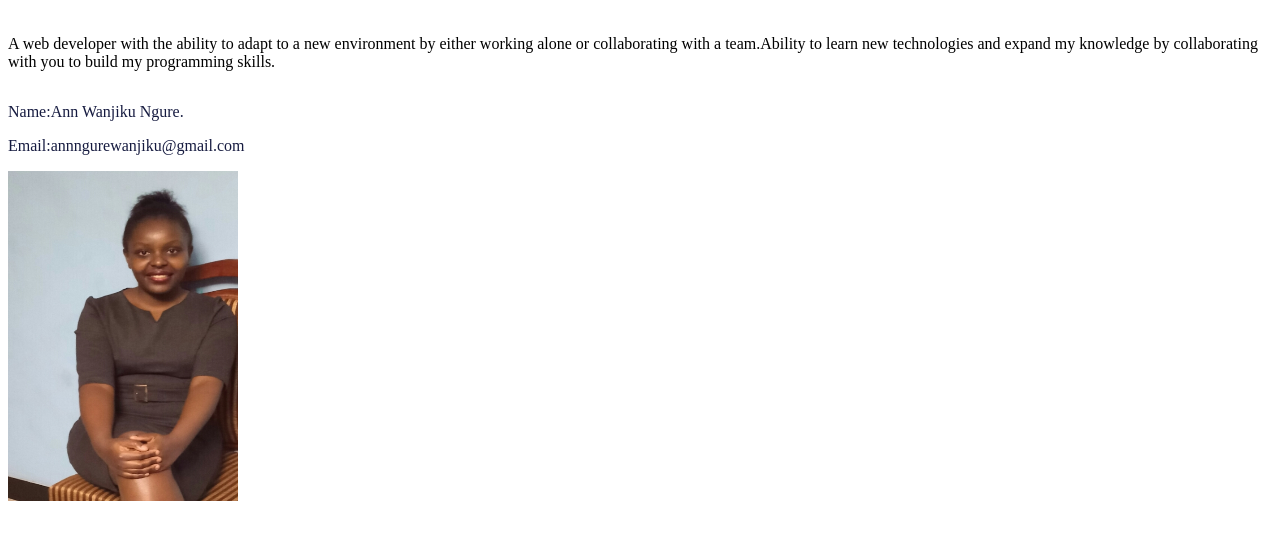
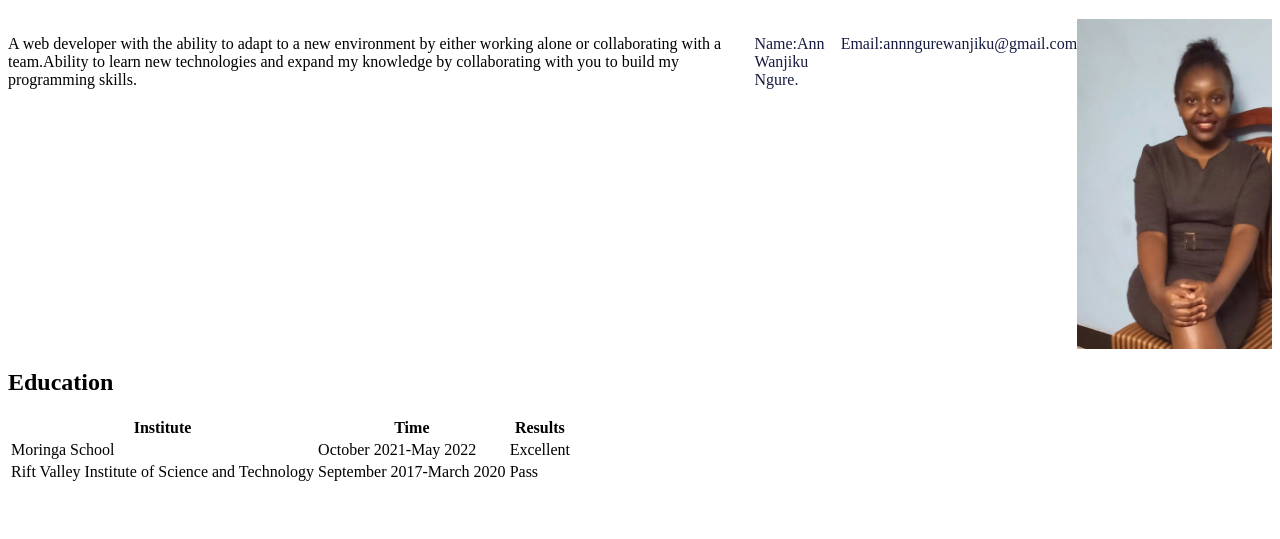
Before and after one commit to annngure/CV, a website: page index.html in a window 1280 px wide. Shown: the part 61-600 px from the top of the page. Drawn offline with Linux system fonts and the light colour scheme.

Commit message:
add education section

```diff
--- a/index.css
+++ b/index.css
@@ -9,3 +9,7 @@
     color:#161B40;
 
 }
+#education_heading
+{
+   color: #161B40;
+}
--- a/index.html
+++ b/index.html
@@ -6,14 +6,33 @@
     </head>
     <body>
         <h1 style="text-align: center;">Curriculum Vitae.</h1>
-        <section>
-            <article id="intro_section">
-                <p>A web developer with the ability to adapt to a new environment by either working alone or collaborating with a team.Ability to learn new technologies and expand my knowledge by collaborating with you to build my programming skills.</p>
-            </article>
+        <section id="intro_section" >
+            <!-- <article > --><!-- </article> -->
+            <p>A web developer with the ability to adapt to a new environment by either working alone or collaborating with a team.Ability to learn new technologies and expand my knowledge by collaborating with you to build my programming skills.</p>
             <p id="name">Name:Ann Wanjiku Ngure.</p>
             <p id="email">Email:annngurewanjiku@gmail.com</p>
             <img id="personal_image" src="image/personal_image.jpg" alt="image" height="330px" width="230px">
+        </section>
+       <section id="education_section">
+        <h1 class="education_heading">Education</h1>
+        <table>
+            <tr>
+                <th class="table_heading">Institute</th>
+                <th class="table_heading">Time</th>
+                <th class="table_heading">Results</th>
+            </tr>
+            <tr>
+                <td class="table_data">Moringa School</td>
+                <td class="table_data">October 2021-May 2022</td>
+                <td class="table_data">Excellent</td>
+            </tr>
+            <tr>
+                <td class="table_data">Rift Valley Institute of Science and Technology</td>
+                <td class="table_data">September 2017-March 2020</td>
+                <td class="table_data">Pass</td>
+            </tr>
+        </table>
+
        </section>
-
     </body>
 </html>
```
